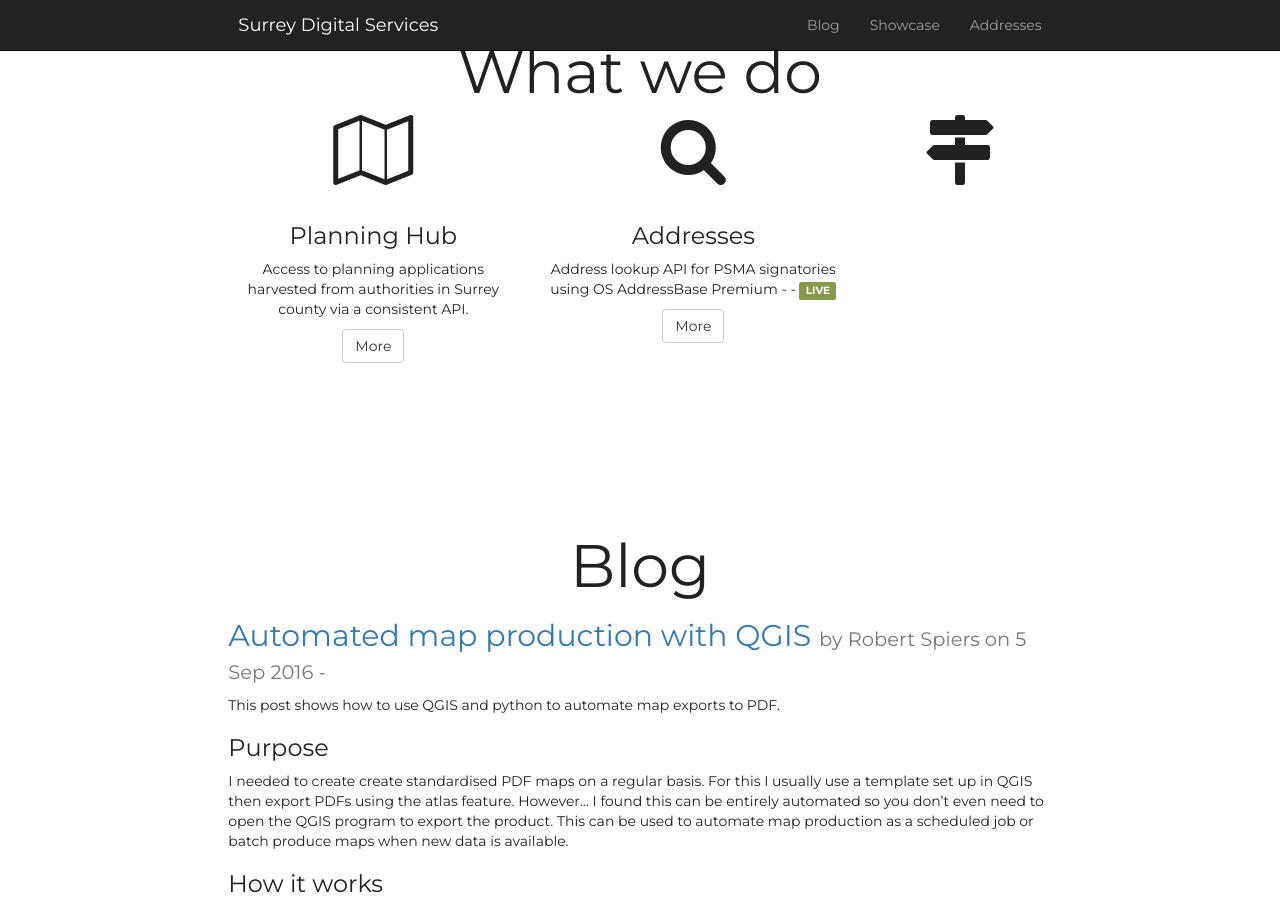
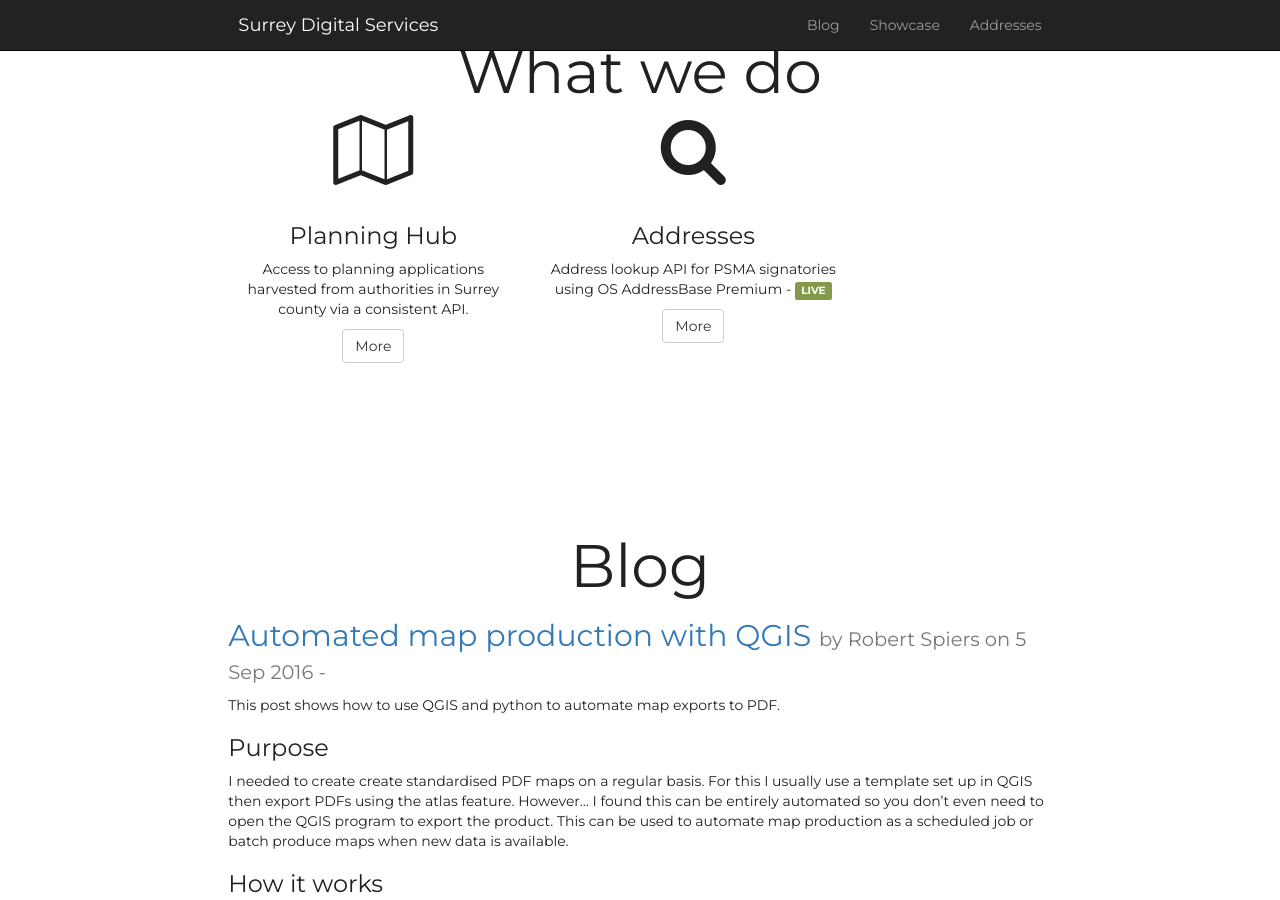
Before and after one commit to surreydigitalservices/surreydigitalservices.github.io, a Jekyll site: the page built from index.html, in a window 1280 px wide and 900 px high, scrolled down 951 px. Built offline with Jekyll 4.4.1, drawn with Linux system fonts in a browser that asks for light colours; nearby versions of some CDN libraries; comment, search, counter and statistics services are not loaded.

Commit message:
Update index.html

```diff
--- a/index.html
+++ b/index.html
@@ -33,15 +33,10 @@
                                 <span class="fa fa-search fa-5x"></span>
                             </div>
                             <h3>Addresses</h3>
-                            <p>Address lookup API for PSMA signatories using OS AddressBase Premium - - <span class="label label-live">LIVE</span></p>
+                            <p>Address lookup API for PSMA signatories using OS AddressBase Premium - <span class="label label-live">LIVE</span></p>
                             <p><a href="/sds-addresses/" class="btn btn-default">More</a></p>
                         </div>
-                        <div class="col-md-2">
-                            <div class="text-center">
-                                <span class="fa fa-map-signs fa-5x"></span>
-                            </div>
-                          </div>
-                    </div>
+                     </div>
 
                 </div>
             </div>
```
